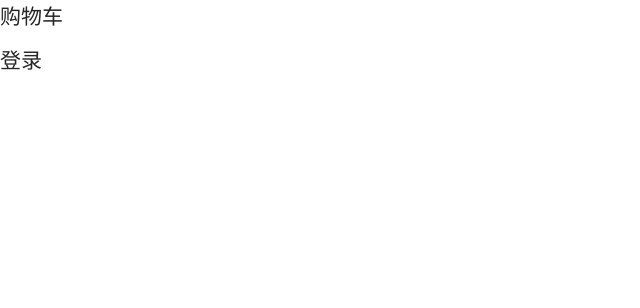
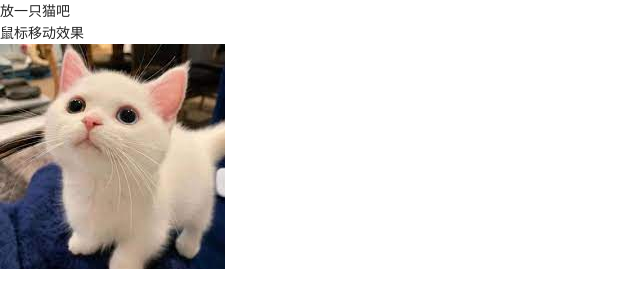
Before and after one commit to fange123/react_demo, a React app: page / in a window 1280 px wide. Shown: the top 308 px of the page, without its empty margins (0-640 px from the left). Built offline with nearby package versions, Linux system fonts and the light colour scheme.

Commit message:
dev:renderProprs

```diff
--- a/src/App.tsx
+++ b/src/App.tsx
@@ -5,7 +5,7 @@ import store from "./store/index";
 // import { List } from "./components";
 // import Count from "function/Count";
 // import MyDemoContext from "./demo/useContext";
-import Demo from "./hocLogin";
+import Demo from "./hocRender";
 
 const App = (props: any) => {
   return (
--- /dev/null
+++ b/src/hocRender/MyComponent.jsx
@@ -0,0 +1,15 @@
+import React from 'react'
+import myPng from '../assets/cat.jpeg'
+import styles from './index.less'
+
+const MyComponent = (props)=> {
+  const {position:{left,top}} = props
+
+  return (
+    <div style={{left:`${left}px`,top:`${top}px`}} className={styles.my}>
+      <img src={myPng} alt="" />
+    </div>
+  )
+}
+
+export default MyComponent
--- /dev/null
+++ b/src/hocRender/Position.jsx
@@ -0,0 +1,26 @@
+import React, { useState } from 'react'
+import styles from './index.less'
+
+const Position = (props)=> {
+  const {render} = props
+
+  const [x, setX] = useState(0)
+  const [y, setY] = useState(0)
+
+  // @ts-ignore
+  const onMouseMove = e => {
+    setX(e.clientX)
+    setY(e.clientY)
+
+  }
+  return (
+    <div className={styles.wrap} onMouseMove={onMouseMove}>
+      鼠标移动效果
+      {
+        render({left:x,top:y})
+      }
+    </div>
+  )
+}
+
+export default Position
--- /dev/null
+++ b/src/hocRender/index.jsx
@@ -0,0 +1,13 @@
+import React from 'react'
+import MyComponent from './MyComponent'
+import Position from './Position'
+const Index = ()=> {
+  return (
+    <>
+    <div>放一只猫吧</div>
+      <Position render={(position)=> <MyComponent position={position}/>} />
+    </>
+  )
+}
+
+export default Index
--- /dev/null
+++ b/src/hocRender/index.less
@@ -0,0 +1,8 @@
+.wrap {
+  height: 100vh;
+  width: 100vw;
+  background: #95a5a6;
+}
+.my {
+  position: absolute;
+}
--- a/src/typings.d.ts
+++ b/src/typings.d.ts
@@ -4,3 +4,4 @@ declare module '*.png'
 declare module '*.jpg'
 declare module '*.svg'
 declare module '*.gif'
+declare module '*.jpeg'
```
Also changed, not shown: src/assets/cat.jpeg (added).
